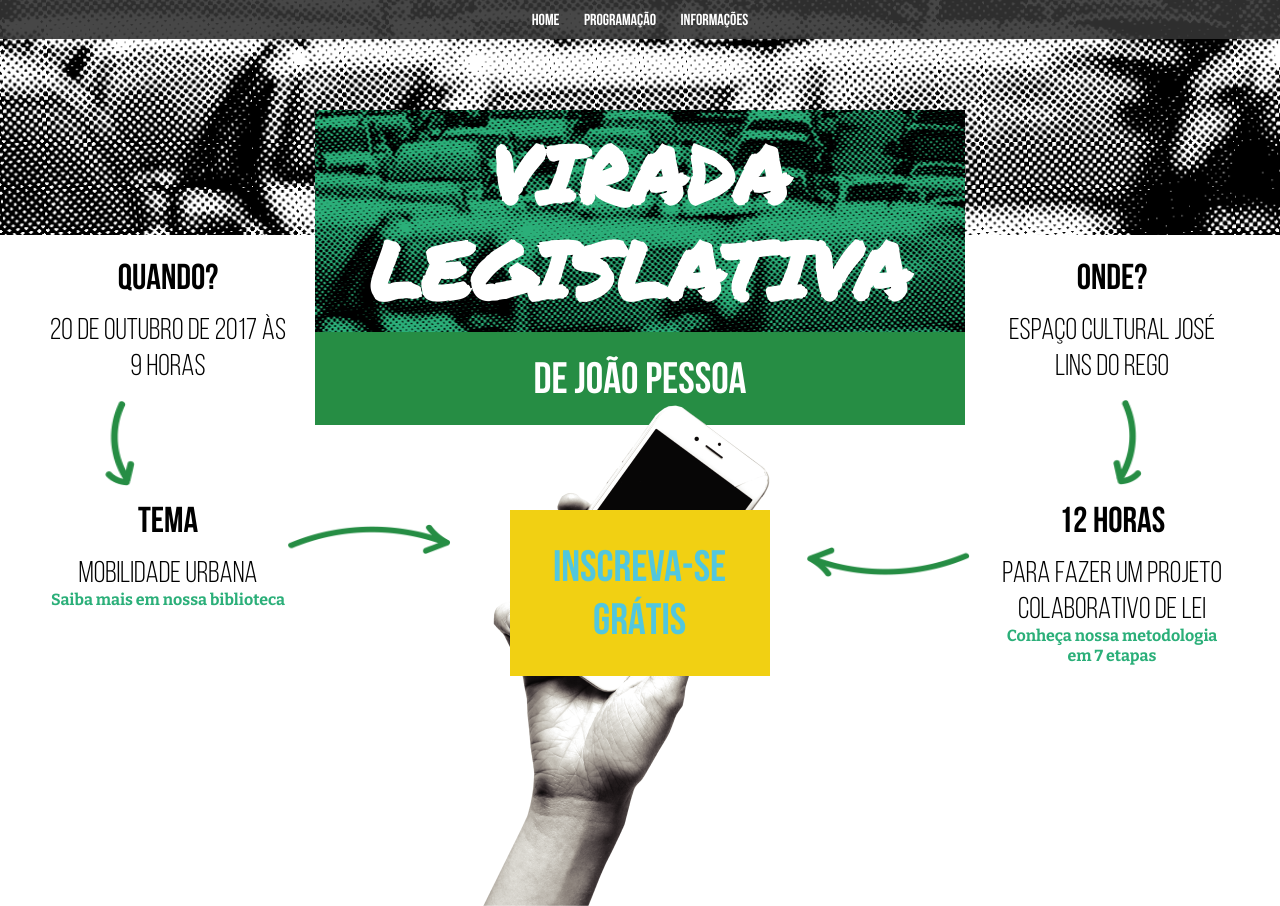
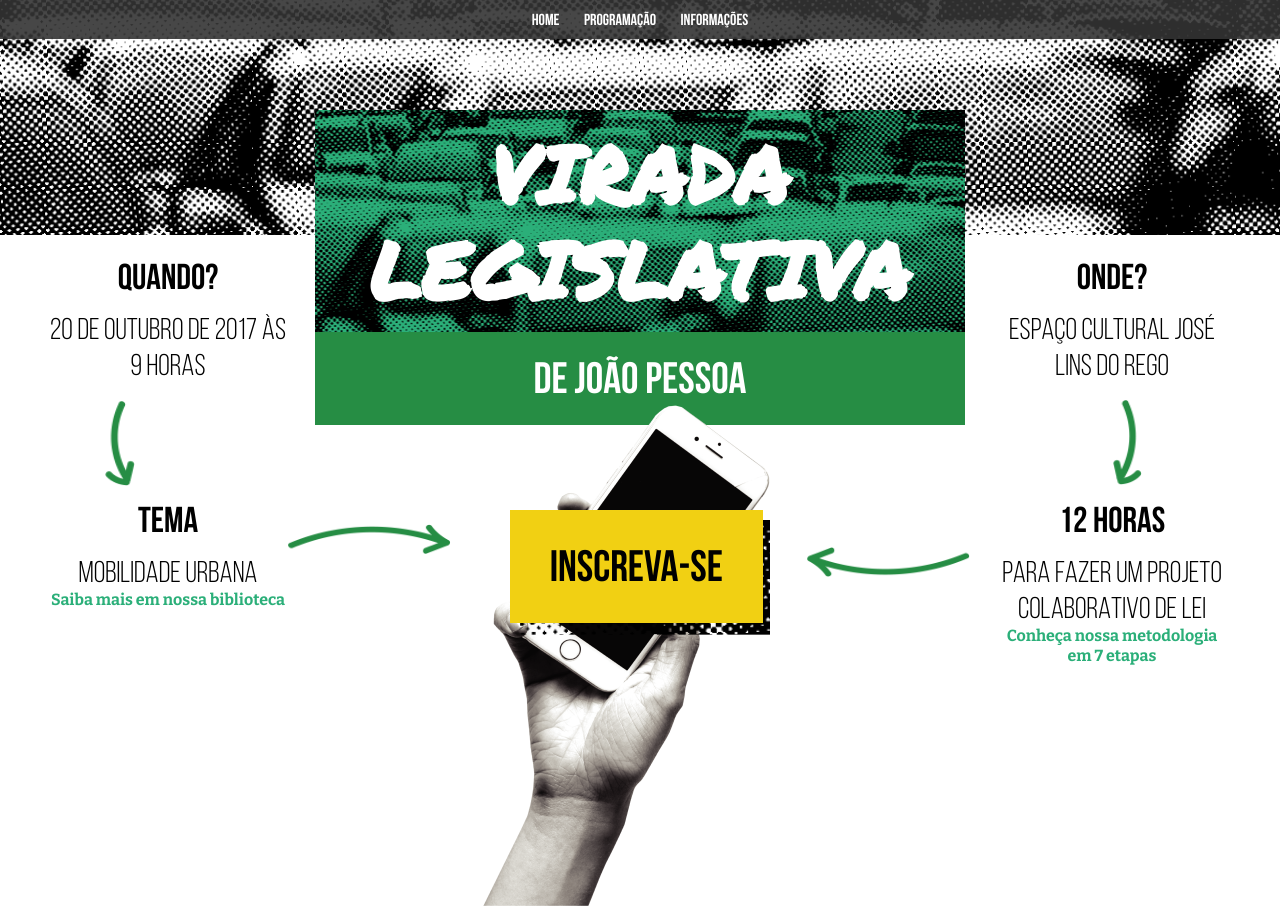
Before and after one commit to itsriodejaneiro/virada-legislativa, a website: page index.html in a window 1280 px wide. Shown: the top 906 px of the page. Drawn offline with nearby package versions, Linux system fonts and the light colour scheme.

Commit message:
fixing inline css in the index

```diff
--- a/css/main.css
+++ b/css/main.css
@@ -427,6 +427,9 @@ h6, .h6,
   margin: 0;
   color: inherit; }
 
+h2 a {
+  color:#000000;
+}
 h1, .h1 {
   font-size: 80px; }
 
@@ -450,7 +453,8 @@ p {
 
 a {
   color: #52c7de;
-  text-decoration: none; }
+  text-decoration: none;
+}
 
 form,
 fieldset {
--- a/index.html
+++ b/index.html
@@ -52,7 +52,7 @@
 								<div class="text-wrap">
 									<div class="yellow-wrap">
 										<div class="text-block">
-											<h2><a rel="modal:open" href="#modal-default" >INSCREVA-SE GRÁTIS</a></h2>
+											<h2><a rel="modal:open" href="#modal-default" >INSCREVA-SE</a></h2>
 										</div>
 									</div>
 								</div>
```
